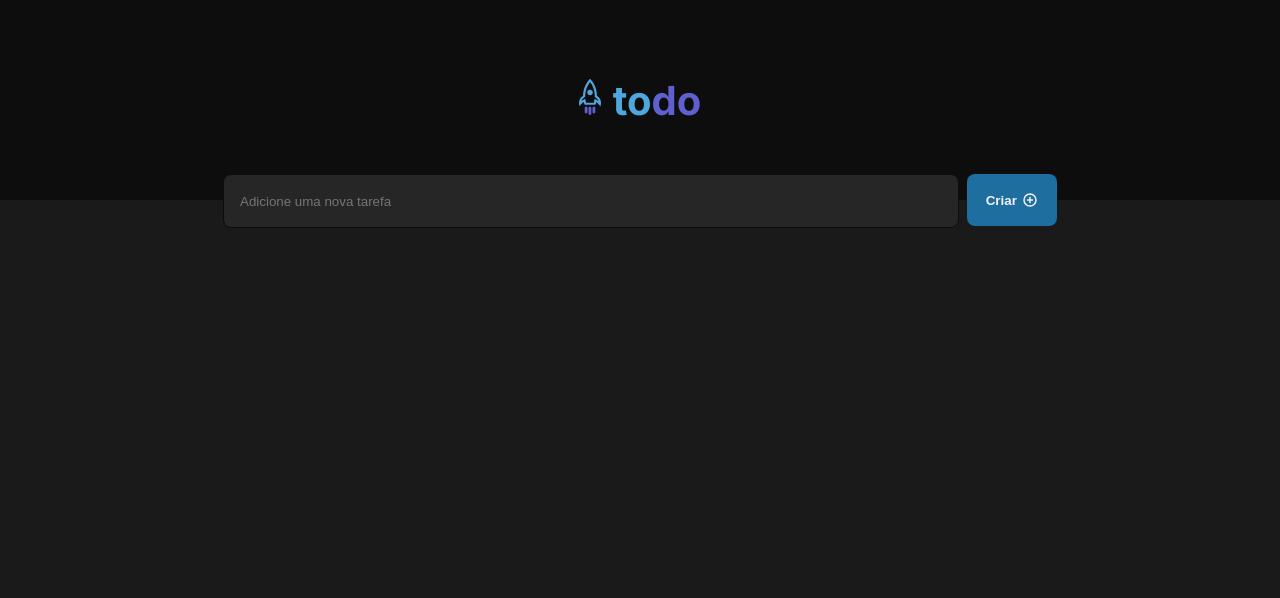
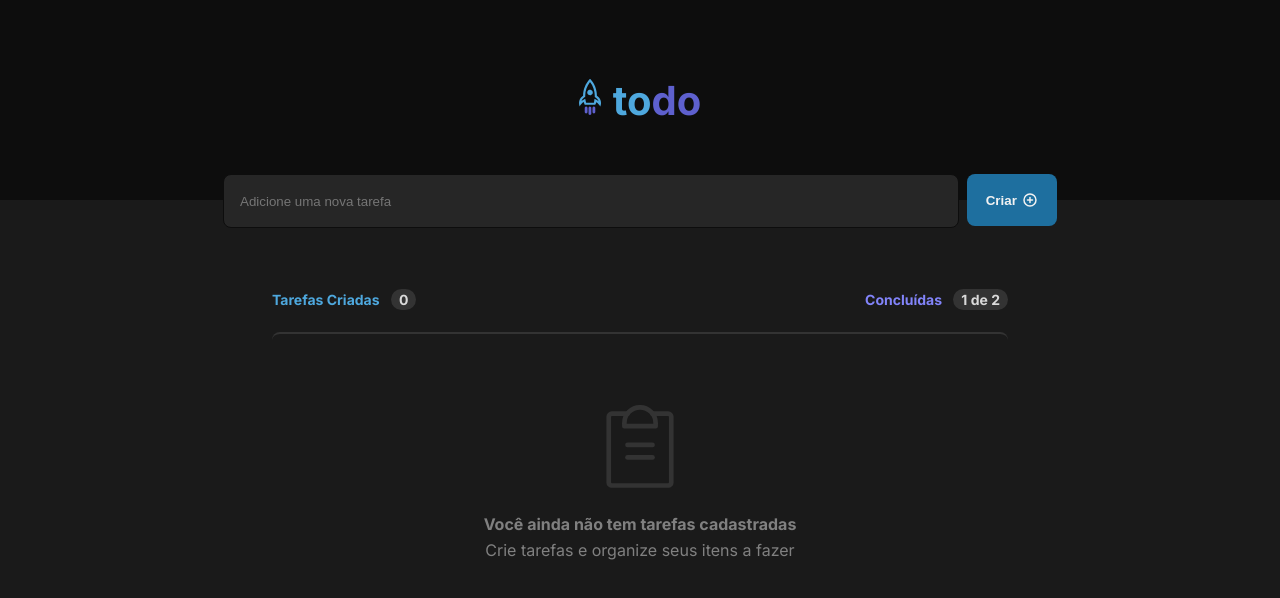
Before and after one commit to rafavramos/ToDoList, a React (Vite) app: page / in a window 1280 px wide. Shown: the top 598 px of the page. Built offline with nearby package versions, Linux system fonts and the light colour scheme.

Commit message:
feat: Create Empty Task Board

```diff
--- a/src/App.tsx
+++ b/src/App.tsx
@@ -1,11 +1,13 @@
 import styles from './App.module.css'
 import './global.css'
 import Header from './components/Header'
+import TaskBar from './components/TaskBar'
 
 function App() {
   return (
     <div className="App">
       <Header />
+      <TaskBar />
     </div>
   )
 }
--- /dev/null
+++ b/src/components/TaskBar.module.css
@@ -0,0 +1,67 @@
+.header {
+  display: flex;
+  justify-content: space-between;
+  width: 46rem;
+  margin-top: 5.687rem;
+  margin: 5.687rem auto 0 auto;
+}
+
+.createdTasks {
+  display: block;
+  font-size: 0.875rem;
+  color: var(--blue);
+  font-weight: bold;
+}
+.doneTasks {
+  display: block;
+  font-size: 0.875rem;
+  color: var(--purple);
+  font-weight: bold;
+}
+
+.header span {
+  background-color: var(--gray-400);
+  font-size: 0.875rem;
+  color: var(--gray-200);
+  border-radius: 50px;
+  padding: 2px 8px;
+  margin-left: 0.5rem;
+}
+
+.taskBoard {
+  height: 15.25rem;
+  width: 46rem;
+  display: flex;
+  border-radius: 8px;
+  border-top: 2px solid var(--gray-400);
+  justify-content: center;
+  margin: 1.5rem auto 0 auto;
+}
+
+.taskBoardEmpty {
+  display: block;
+}
+.ClipboardText {
+  margin-top: 4rem;
+  display: flex;
+  justify-items: center;
+  justify-content: center;
+}
+.p1 {
+  display: flex;
+  align-items: center;
+  justify-content: center;
+  font-size: 1rem;
+  font-weight: bold;
+  color: var(--gray-300);
+  margin-top: 1rem;
+}
+
+.p2 {
+  display: flex;
+  align-items: center;
+  justify-content: center;
+  font-size: 1rem;
+  color: var(--gray-300);
+  line-height: 2rem;
+}
--- /dev/null
+++ b/src/components/TaskBar.tsx
@@ -0,0 +1,28 @@
+import styles from './TaskBar.module.css'
+import { ClipboardText } from 'phosphor-react'
+
+export default function TaskBar() {
+  return (
+    <>
+      <header className={styles.header}>
+        <div className={styles.createdTasks}>
+          Tarefas Criadas <span>0</span>
+        </div>
+        <div className={styles.doneTasks}>
+          Concluídas <span>1 de 2</span>
+        </div>
+      </header>
+      <article className={styles.taskBoard}>
+        <div className={styles.taskBoardEmpty}>
+          <div className={styles.ClipboardText}>
+            <ClipboardText size={100} color="var(--gray-400)" weight="light" />
+          </div>
+          <p className={styles.p1}>Você ainda não tem tarefas cadastradas</p>
+          <p className={styles.p2}>
+            Crie tarefas e organize seus itens a fazer
+          </p>
+        </div>
+      </article>
+    </>
+  )
+}
```
